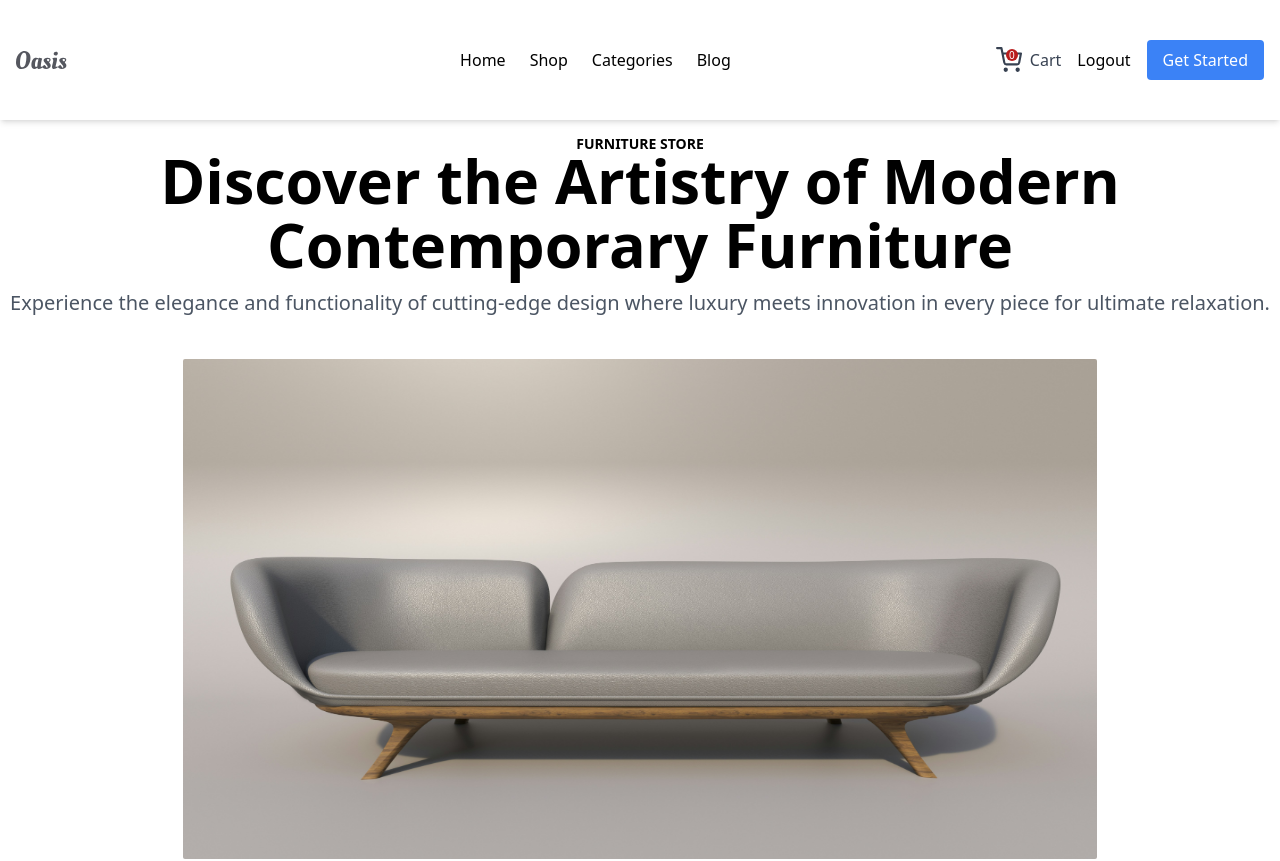
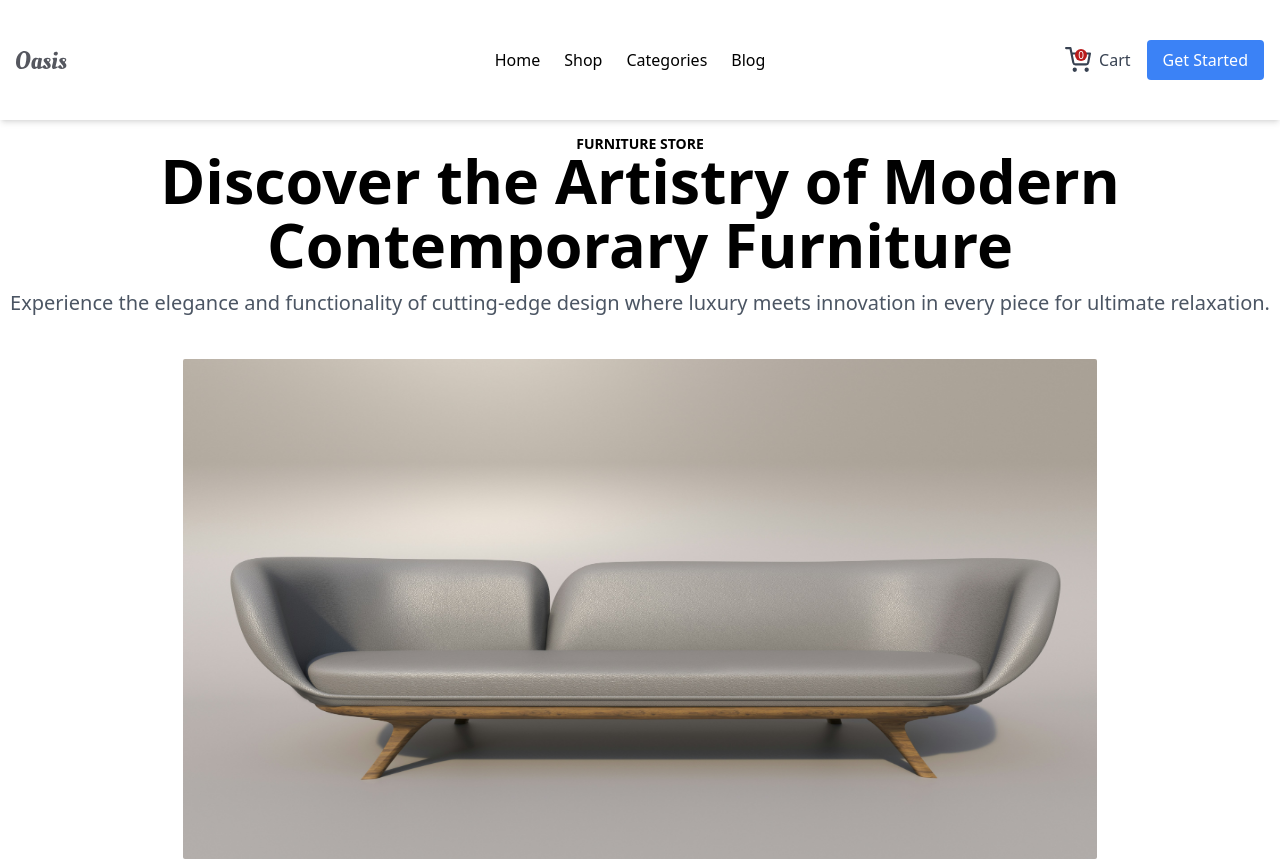
Before and after one commit to MuzzammilAfridi/Oasis, a React (Vite) app: page / in a window 1280 px wide. Shown: the top 861 px of the page. Built offline with nearby package versions, Linux system fonts and the light colour scheme.

Commit message:
Authentication issue has been solved

```diff
--- a/src/assets/Components/Navbar.jsx
+++ b/src/assets/Components/Navbar.jsx
@@ -77,7 +77,7 @@ function Navbar({ open, setOpen, count1 }) {
 
 
 
-          <button className='hidden sm:block'  onClick={() => logout({ logoutParams: { returnTo: window.location.origin } })}>Logout</button>
+          {isAuthenticated && <button className='hidden sm:block bg-slate-500 px-4 py-2'  onClick={() => logout({ logoutParams: { returnTo: window.location.origin } })}>Logout</button>}
 
          {isAuthenticated ?  <img className='h-[40%] hidden sm:block rounded-full' src={user.picture} alt="img" /> :
           <button
```
